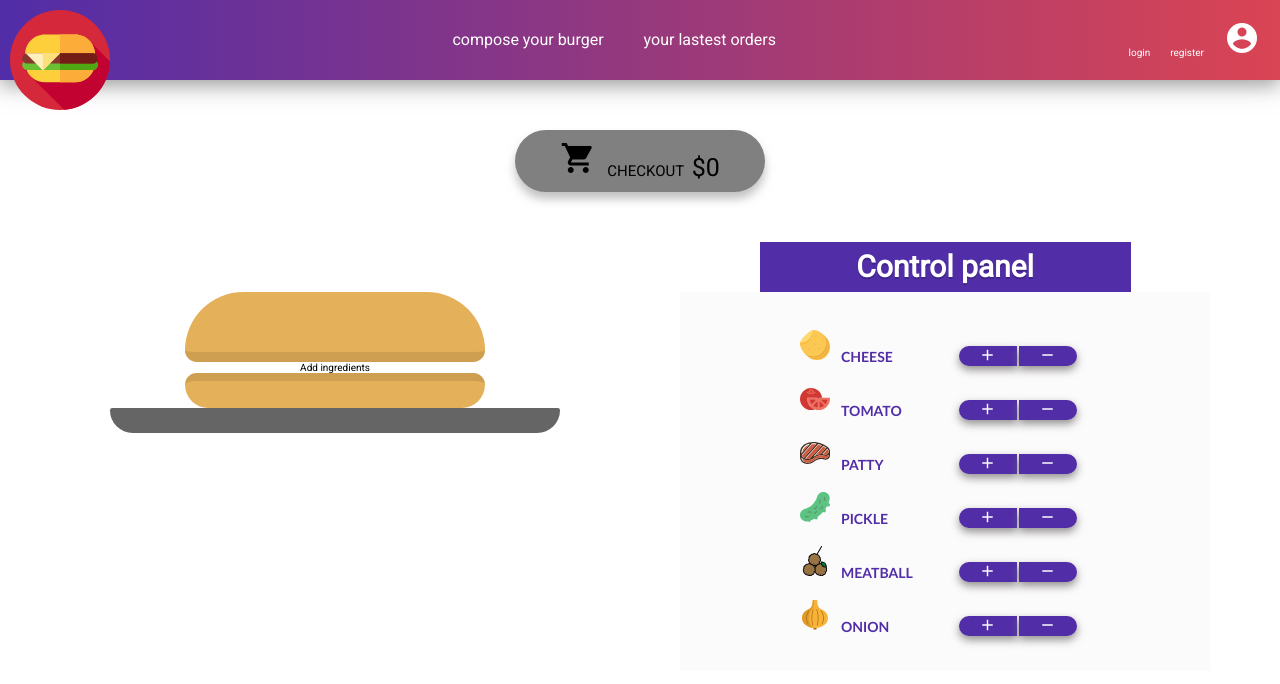
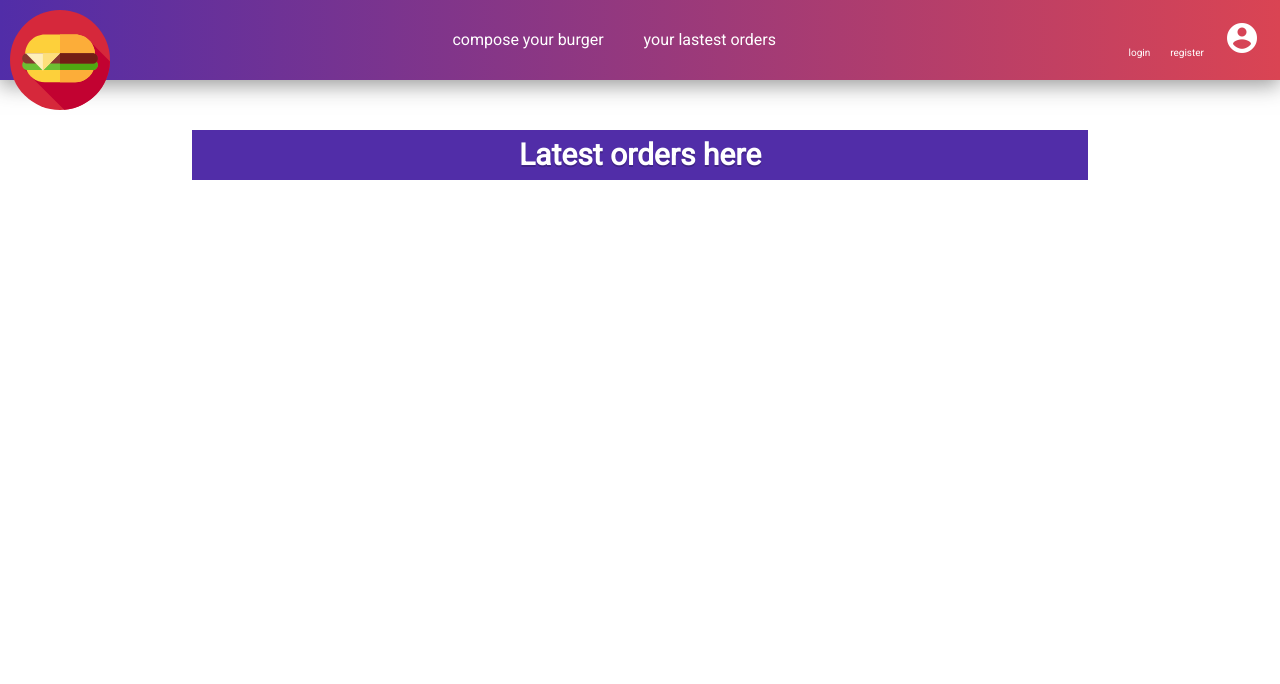
Before and after one commit to sergetoure09/myburger, a React app: page /orders in a window 1280 px wide. Shown: the top 684 px of the page. Built offline with nearby package versions, Linux system fonts and the light colour scheme.

Commit message:
links ok go to axios intercetors

```diff
--- a/components/Header.js
+++ b/components/Header.js
@@ -1,5 +1,6 @@
 import React from 'react'
 import Aux from './Aux.js'
+import {Link} from 'react-router-dom'
 
 
 
@@ -10,11 +11,11 @@ const Header=props=>{
             <div className="header__logo"><a href="/" className="header__logo-link"><img src="./img/018-hamburger.svg"  className="header__logo-img" /></a></div>
             <ul className="header__nav">
                 <li className="header__nav-item">
-                    <a href="#" className="header__nav-link">compose your burger</a>
+                    <Link to='/' className="header__nav-link">compose your burger</Link>
                 </li>
 
                 <li className="header__nav-item">
-                    <a href="#" className="header__nav-link">your lastest orders</a>
+                    <Link to='/orders'  className="header__nav-link">your lastest orders</Link>
                 </li>
             </ul>
 
--- /dev/null
+++ b/components/LastOrders.js
@@ -0,0 +1,19 @@
+import React,{Component} from 'react'
+import Aux from './Aux'
+
+class LastOrders extends Component{
+
+    render(){
+        return(
+            <Aux>
+                <h1>Latest orders here </h1>
+                </Aux>
+        )
+
+
+    }
+
+}
+
+
+export default LastOrders
--- a/containers/App.js
+++ b/containers/App.js
@@ -6,6 +6,7 @@ import CheckoutPage from './CheckoutPage.js'
 import {Route,
         Switch} from 'react-router-dom'
 import Spinner from '../components/Spinner'
+import LastOrders from '../components/LastOrders'
 
 
 
@@ -16,12 +17,10 @@ class App extends Component{
             <Aux>
                     <Header />
                 <Switch>
+                <Route exact path="/orders" component={LastOrders}/>
                 <Route exact path="/checkout/spin" component={Spinner}/>
-                     <Route exact path="/checkout" component={CheckoutPage}/>
-
-                     <Route path="/" component={BuilderPage}/>
-
-
+                <Route exact path="/checkout" component={CheckoutPage}/>
+                <Route path="/" component={BuilderPage}/>
                 </Switch>
 
             </Aux>
--- a/containers/OrderForm.js
+++ b/containers/OrderForm.js
@@ -152,7 +152,7 @@ class OrderForm extends Component{
                     }
                     },
 
-                    value:''
+                    value:'cheapest'
             }
 
         }
```
